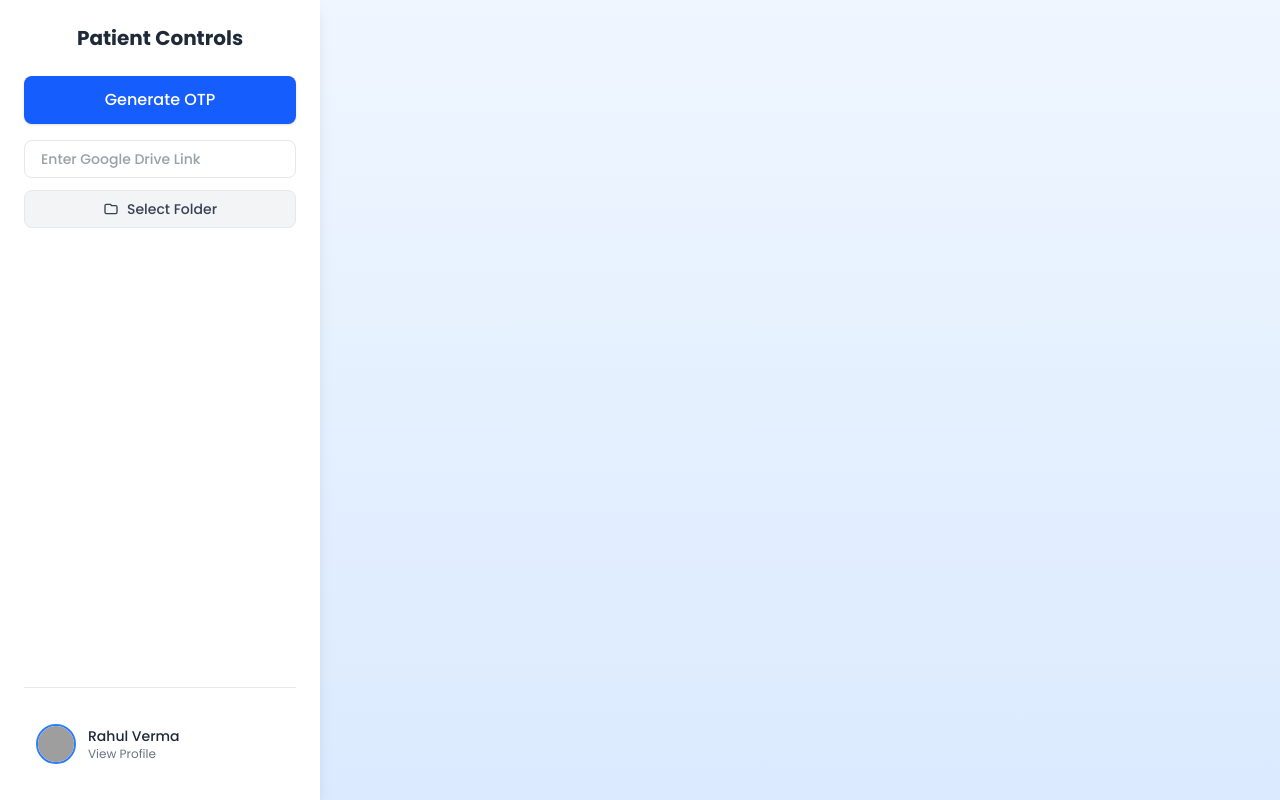
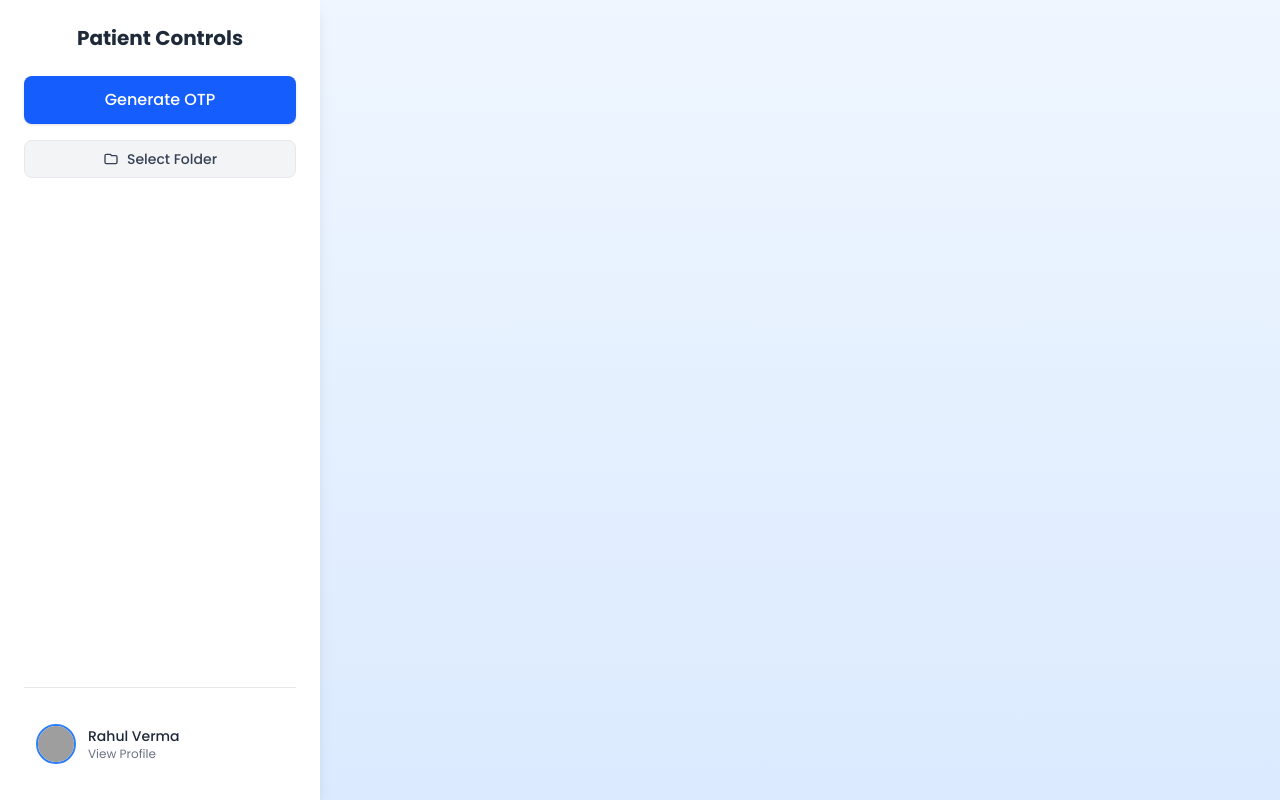
Before and after one commit to avirajkale50/alphabyte_ab2_03, a React (Vite) app in the folder patient/: page /patient-otp in a window 1280 px wide. Built offline with nearby package versions, Linux system fonts and the light colour scheme; no server answers; sample sign-in values are in the browser's storage; grey boxes are pictures that could not be loaded.

Commit message:
Remove unused Google Drive link input from PatientOTPPage

```diff
--- a/patient/src/pages/PatientOTPPage.jsx
+++ b/patient/src/pages/PatientOTPPage.jsx
@@ -114,13 +114,6 @@ const PatientOTPPage = () => {
           </button>
 
           <div className="space-y-3">
-            <input
-              type="text"
-              value={driveLink}
-              onChange={handleDriveLinkChange}
-              placeholder="Enter Google Drive Link"
-              className="w-full py-2 px-4 bg-white text-gray-700 rounded-lg text-sm font-medium border border-gray-200 focus:outline-none focus:border-blue-500"
-            />
             <button
               onClick={handleFolderSelect}
               className="w-full py-2 px-4 bg-gray-100 text-gray-700 rounded-lg text-sm font-medium hover:bg-gray-200 transition-colors border border-gray-200 flex items-center justify-center"
```
